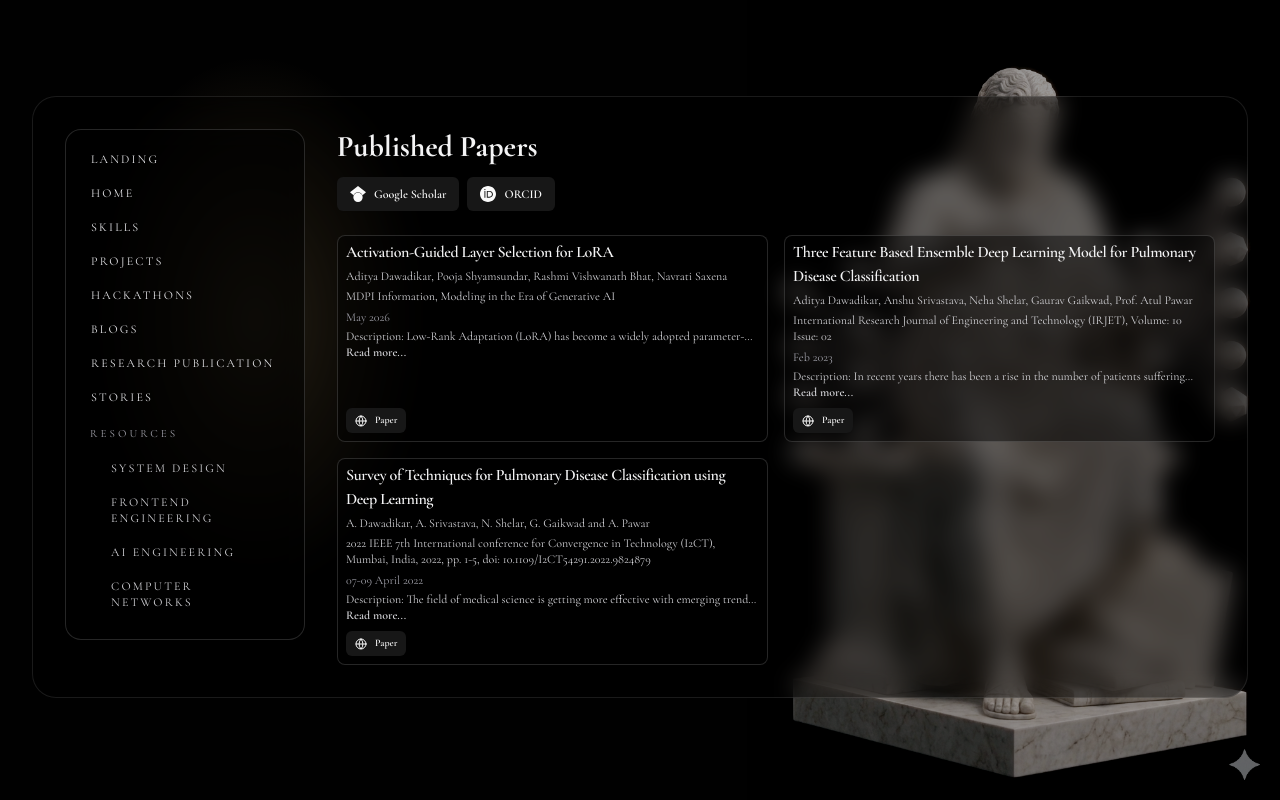
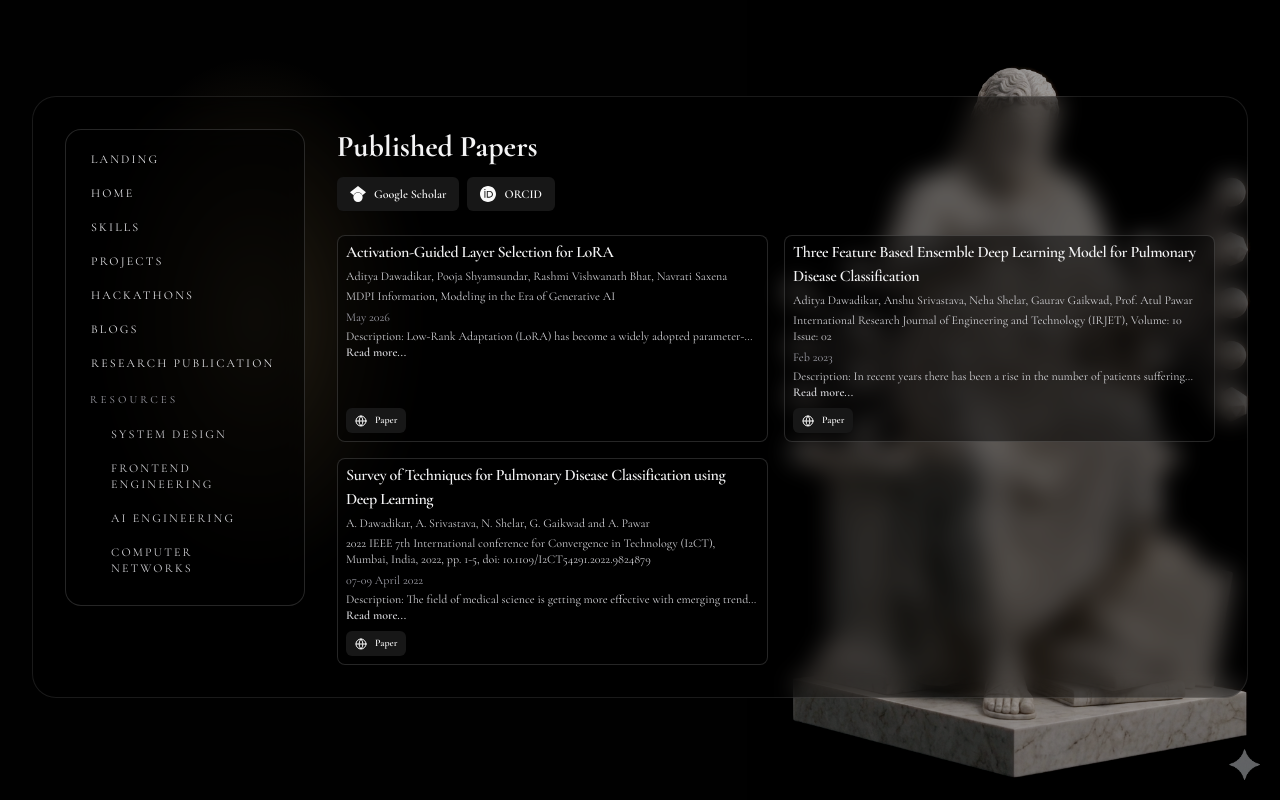
Before and after one commit to Aditya-Dawadikar/Portfolio, a Next.js app: page /papers in a window 1280 px wide. Built offline with nearby package versions, Linux system fonts and the light colour scheme.

Commit message:
Update: Navigation, disable stories

```diff
--- a/src/components/landing-navbar.tsx
+++ b/src/components/landing-navbar.tsx
@@ -18,7 +18,7 @@ const landingNavLinks = [
   { href: "/hackathons", label: "Hackathons" },
   { href: "/blog", label: "Blogs" },
   { href: "/papers", label: "Publications" },
-  { href: "/stories", label: "Stories" },
+  // { href: "/stories", label: "Stories" },
 ];
 
 export default function LandingNavbar() {
--- a/src/components/navbar.tsx
+++ b/src/components/navbar.tsx
@@ -22,7 +22,7 @@ const NAV_LINKS = [
   { href: "/hackathons", label: "Hackathons" },
   { href: "/blog", label: "Blogs" },
   { href: "/papers", label: "Publications" },
-  { href: "/stories", label: "Stories" },
+  // { href: "/stories", label: "Stories" },
   { href: "/system-design-library", label: "System Design" },
   { href: "/frontend-resources", label: "Frontend Resources" },
   { href: "/ai-engineering", label: "AI Engineering" },
--- a/src/components/side-nav.tsx
+++ b/src/components/side-nav.tsx
@@ -40,11 +40,11 @@ export default function SideNav() {
               Research Publication
             </Link>
           </li>
-          <li>
+          {/* <li>
             <Link href="/stories" className="block rounded-lg border border-transparent px-3 py-2 text-xs uppercase tracking-[0.18em] text-zinc-200 transition-colors hover:border-white/25 hover:text-white">
               Stories
             </Link>
-          </li>
+          </li> */}
           <li className="mt-1 px-3 py-2">
             <div className="mb-2 text-[11px] uppercase tracking-[0.28em] text-zinc-400">Resources</div>
             <ul className="flex flex-col ml-2">
```
